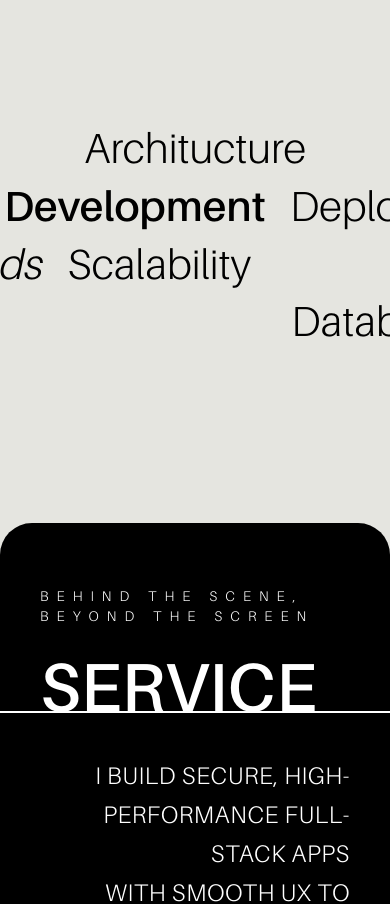
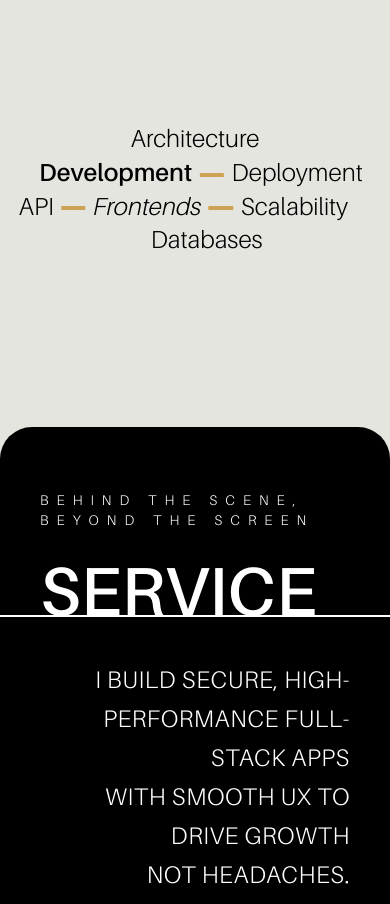
Before and after one commit to Jpallam09/my-portfolio, a React (Vite) app: page / in a window 390 px wide. Shown: the part 800-1704 px from the top of the page. Built offline with nearby package versions, Linux system fonts and the light colour scheme.

Commit message:
refactor(ServiceSummary): correct spelling and improve layout for service titles

```diff
--- a/src/sections/ServiceSummary.tsx
+++ b/src/sections/ServiceSummary.tsx
@@ -42,30 +42,36 @@ const ServiceSummary = () => {
     });
   });
 
-  return (
-    <section className="mt-20 overflow-hidden font-light leading-snug text-center mb-42 contact-text-responsive">
+    return (
+    <section className="mt-20 overflow-hidden font-light leading-snug text-center mb-42
+    contact-text-responsive max-lg:text-[6.3vw]!">
       <div id="title-service-1">
-        <p>Architucture</p>
+        <p>Architecture</p>
       </div>
       <div
         id="title-service-2"
-        className="flex items-center justify-center gap-3 translate-x-16"
+        className="flex items-center justify-center gap-[0.3em] whitespace-nowrap
+        translate-x-[1.5vw] lg:gap-3 lg:translate-x-16"
       >
         <p className="font-normal">Development</p>
-        <div className="w-10 h-1 md:w-32 bg-gold" />
+        <div className="h-1 w-[1em] shrink-0 bg-gold lg:w-32" />
         <p>Deployment</p>
       </div>
       <div
         id="title-service-3"
-        className="flex items-center justify-center gap-3 -translate-x-48"
+        className="flex items-center justify-center gap-[0.3em] whitespace-nowrap
+        translate-x-[-3vw] lg:gap-3 lg:-translate-x-48"
       >
-        <p>APIs</p>
-        <div className="w-10 h-1 md:w-32 bg-gold" />
+        <p>API</p>
+        <div className="h-1 w-[1em] shrink-0 bg-gold lg:w-32" />
         <p className="italic">Frontends</p>
-        <div className="w-10 h-1 md:w-32 bg-gold" />
+        <div className="h-1 w-[1em] shrink-0 bg-gold lg:w-32" />
         <p>Scalability</p>
       </div>
-      <div id="title-service-4" className="translate-x-48">
+      <div
+        id="title-service-4"
+        className="translate-x-[3vw] lg:translate-x-48"
+      >
         <p>Databases</p>
       </div>
     </section>
```
